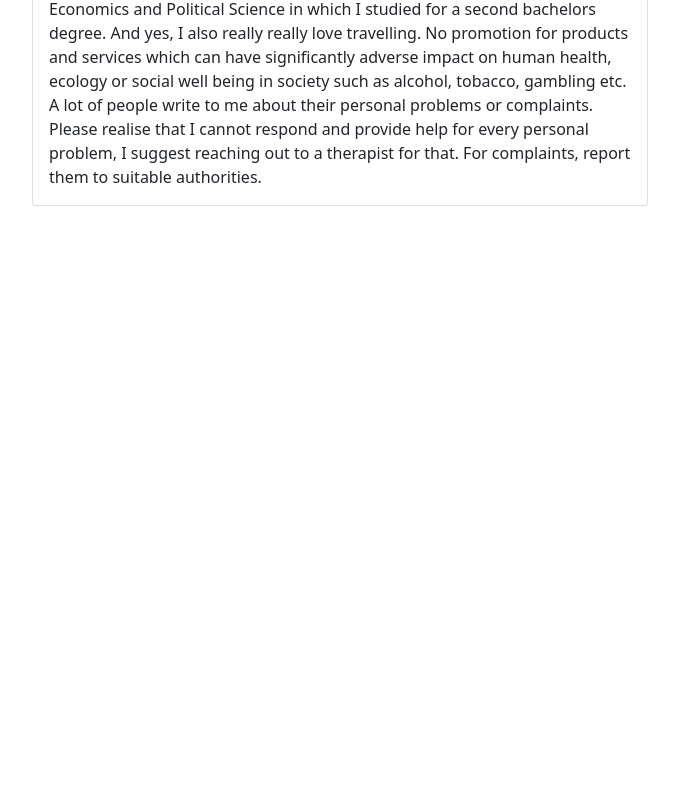
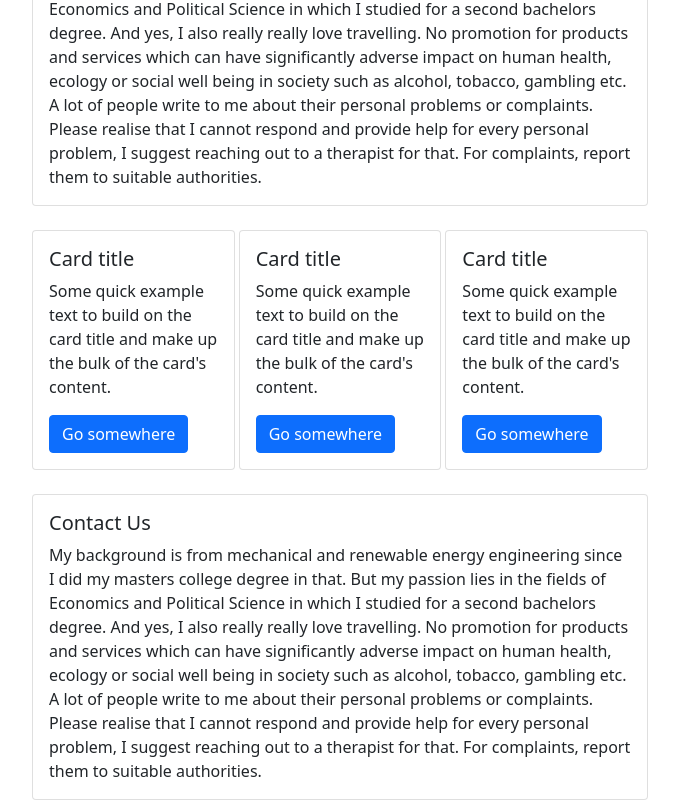
Before and after one commit to epratik/nextjs-test, a Next.js app: page / in a window 1280 px wide. Shown: the part 531-1331 px from the top of the page, without its empty margins (300-979 px from the left). Before the commit the page ends 800 px from the top, so only its background shows below. Built offline with nearby package versions, Linux system fonts and the light colour scheme.

Commit message:
link preview

```diff
--- a/package.json
+++ b/package.json
@@ -10,8 +10,8 @@
   },
   "dependencies": {
     "bootstrap": "^5.1.3",
-    "link-preview-generator": "^1.1.0",
     "next": "12.1.5",
+    "puppeteer": "^14.0.0",
     "react": "18.1.0",
     "react-dom": "18.1.0"
   },
--- a/pages/render.js
+++ b/pages/render.js
@@ -1,14 +1,21 @@
 import React from "react";
 import "bootstrap/dist/css/bootstrap.min.css";
 import "../styles/Render.module.css";
+import { LinkPreviewService } from "../services/LinkPreviewService";
 
 export async function getServerSideProps() {
+  // console.log('calling***********')
+  const previewService = await new LinkPreviewService();
+  const val = await previewService.getMetaData("https://www.youtube.com/watch?v=_6M4rX-PYzs")
+  console.log(val);
+
   return {
     props: {
       coverImgUrl: "",
       profileImgUrl: "",
       aboutMe: "",
-      box1Urls: [],
+      box1Urls: ["https://www.youtube.com/watch?v=_6M4rX-PYzs", "https://www.youtube.com/watch?v=_xVi4j5A-go"
+      ,"https://www.youtube.com/watch?v=j9VOQZX5btA"],
       box2Urls: [],
       otherDetails: "",
       linkedIn: "",
@@ -20,10 +27,10 @@ export async function getServerSideProps() {
   };
 }
 
-const Render = () => {
+const Render = (props) => {
   return (
     <div className="container col-sm-6">
-      <div class="row">
+      <div className="row">
         <div className="">
           <div className="card">
             <img
@@ -80,8 +87,66 @@ const Render = () => {
       <br />
       <div className="d-flex">
         <div className="card ">
-          <div class="card-body">
-            <h5 class="card-title">About Me</h5>
+          <div className="card-body">
+            <h5 className="card-title">About Me</h5>
+            My background is from mechanical and renewable energy engineering
+            since I did my masters college degree in that. But my passion lies
+            in the fields of Economics and Political Science in which I studied
+            for a second bachelors degree. And yes, I also really really love
+            travelling. No promotion for products and services which can have
+            significantly adverse impact on human health, ecology or social well
+            being in society such as alcohol, tobacco, gambling etc. A lot of
+            people write to me about their personal problems or complaints.
+            Please realise that I cannot respond and provide help for every
+            personal problem, I suggest reaching out to a therapist for that.
+            For complaints, report them to suitable authorities.
+          </div>
+        </div>
+      </div>
+      <br/>
+      <div className="d-flex">
+        <div className="card">
+          <div className="card-body">
+            <h5 className="card-title">Card title</h5>
+            <p className="card-text">
+              Some quick example text to build on the card title and make up the
+              bulk of the card's content.
+            </p>
+            <a href="#" className="btn btn-primary">
+              Go somewhere
+            </a>
+          </div>
+        </div>
+        <div className="card ms-1">
+          <div className="card-body">
+            <h5 className="card-title">Card title</h5>
+            <p className="card-text">
+              Some quick example text to build on the card title and make up the
+              bulk of the card's content.
+            </p>
+            <a href="#" className="btn btn-primary">
+              Go somewhere
+            </a>
+          </div>
+        </div>
+        <div className="card  ms-1">
+          <div className="card-body">
+            <h5 className="card-title">Card title</h5>
+            <p className="card-text">
+              Some quick example text to build on the card title and make up the
+              bulk of the card's content.
+            </p>
+            <a href="#" className="btn btn-primary">
+              Go somewhere
+            </a>
+          </div>
+        </div>
+      </div>
+      <br />
+      <div className="d-flex">
+        <div className="card ">
+          <div className="card-body">
+            <h5 className="card-title">Contact Us</h5>
             My background is from mechanical and renewable energy engineering
             since I did my masters college degree in that. But my passion lies
             in the fields of Economics and Political Science in which I studied
--- a/services/LinkPreviewService.js
+++ b/services/LinkPreviewService.js
@@ -1,18 +1,18 @@
 
-const puppeteer = require("puppeteer-extra");
-const pluginStealth = require("puppeteer-extra-plugin-stealth");
+const puppeteer = require("puppeteer");
+// const pluginStealth = require("puppeteer-extra-plugin-stealth");
 
 export class LinkPreviewService   {
     browser = undefined;
 
     constructor(
     ) {
-        console.log('creating browser instance...')
-        puppeteer.launch({ headless: true, args: ['--no-sandbox', '--disable-setuid-sandbox', '--disable-dev-shm-usage'] }).then((obj) => {
+        return (async () => {
+
+            const obj = await puppeteer.launch({ headless: true,dumpio: true, args: ['--no-sandbox', '--disable-setuid-sandbox', '--disable-dev-shm-usage'] });
             this.browser = obj;
-        });
-        puppeteer.use(pluginStealth());
-        console.log('browser instance ready...')
+            return this;
+        })();
     }
 
     getMetaData = async (url) => {
@@ -26,8 +26,9 @@ export class LinkPreviewService   {
 
             const page = await this.browser.newPage();
             page.setUserAgent("facebookexternalhit/1.1 (+http://www.facebook.com/externalhit_uatext.php)");
-            await page.goto(url);
+            await page.goto(url)
             await page.waitForSelector('meta');
+
             let data = await this.readTags(page);
             await page.close();
 
@@ -46,11 +47,12 @@ export class LinkPreviewService   {
         }
     }
 
-    #readTags = async (page) => {
-        let preview = {};
+    readTags = async (page) => {
 
-        const img = await page.evaluate(async () => {
+        const preview = await page.evaluate(() => {
+            let preview = {};
             const metas = document.getElementsByTagName('meta');
+
             for (let i = 0; i < metas.length; i++) {
                 if (metas[i].getAttribute('property') == 'og:image') {
                     preview.imgUrl = metas[i].getAttribute('content');
@@ -64,8 +66,10 @@ export class LinkPreviewService   {
                     preview.title = metas[i].getAttribute('content');
                 }
             }
+
             return preview;
         });
-        return img;
+
+        return preview;
     };
 }
```
Also changed, not shown: 2 other files (tests, documents, lock files or other folders).
